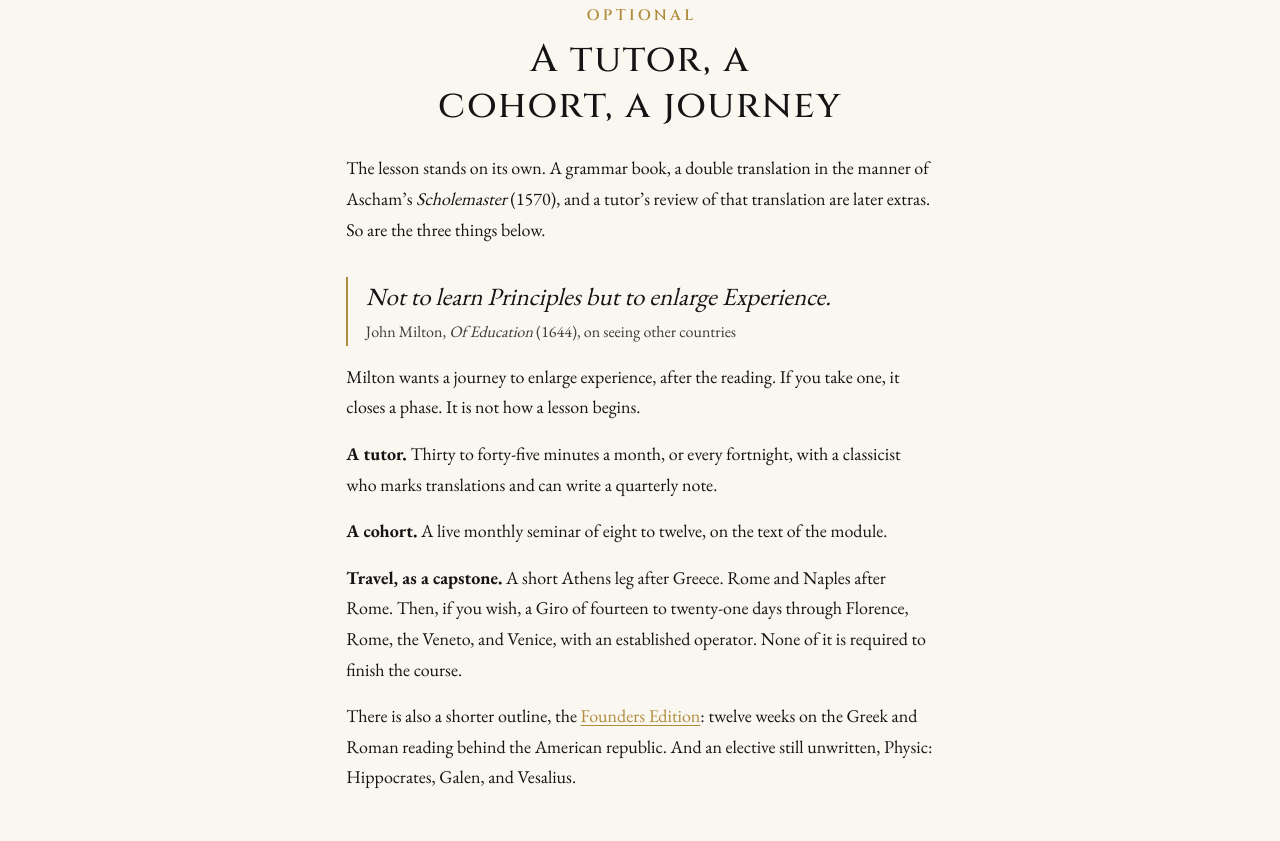
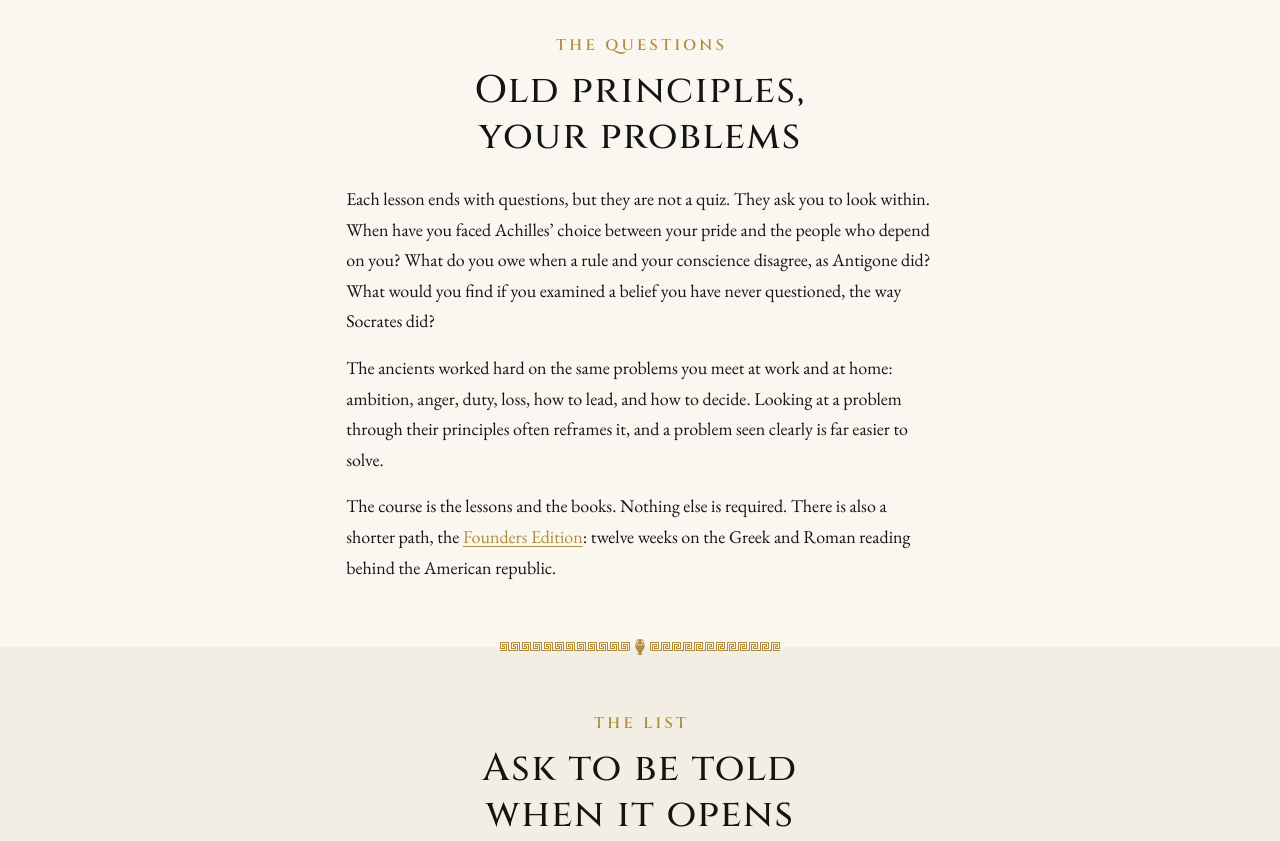
Before and after one commit to jpolitesmd/sophandros, an Astro site: page / in a window 1280 px wide. Shown: the part 5105-5946 px from the top of the page. Built offline with nearby package versions, Linux system fonts and the light colour scheme; Astro itself is replaced by a stand-in of ours; a web font is replaced by a local one.

Commit message:
Home: drop tutor/cohort/travel; add reflective-questions pitch

```diff
--- a/src/pages/index.astro
+++ b/src/pages/index.astro
@@ -171,8 +171,8 @@ import { site } from "../data/site";
         </li>
         <li>
           <span>4</span>
-          <h3>Check yourself</h3>
-          <p>A few questions with the answers revealed, then a short reflection.</p>
+          <h3>Look within</h3>
+          <p>Questions that turn the reading on your own life, and on a problem you face now.</p>
         </li>
       </ol>
       <p class="how-cta">
@@ -207,43 +207,27 @@ import { site } from "../data/site";
   <section class="section">
     <div class="wrap-narrow">
       <div class="section-head">
-        <span class="kicker">Optional</span>
-        <h2>A tutor, a cohort, a journey</h2>
+        <span class="kicker">The questions</span>
+        <h2>Old principles, your problems</h2>
       </div>
       <div class="prose">
         <p>
-          The lesson stands on its own. A grammar book, a double translation in the
-          manner of Ascham’s <em>Scholemaster</em> (1570), and a tutor’s review of
-          that translation are later extras. So are the three things below.
-        </p>
-        <blockquote class="quote">
-          Not to learn Principles but to enlarge Experience.
-          <footer>John Milton, <cite>Of Education</cite> (1644), on seeing other countries</footer>
-        </blockquote>
-        <p>
-          Milton wants a journey to enlarge experience, after the reading. If you
-          take one, it closes a phase. It is not how a lesson begins.
+          Each lesson ends with questions, but they are not a quiz. They ask you to
+          look within. When have you faced Achilles’ choice between your pride and
+          the people who depend on you? What do you owe when a rule and your
+          conscience disagree, as Antigone did? What would you find if you
+          examined a belief you have never questioned, the way Socrates did?
         </p>
         <p>
-          <strong>A tutor.</strong> Thirty to forty-five minutes a month, or every
-          fortnight, with a classicist who marks translations and can write a
-          quarterly note.
+          The ancients worked hard on the same problems you meet at work and at
+          home: ambition, anger, duty, loss, how to lead, and how to decide. Looking
+          at a problem through their principles often reframes it, and a problem
+          seen clearly is far easier to solve.
         </p>
         <p>
-          <strong>A cohort.</strong> A live monthly seminar of eight to twelve, on
-          the text of the module.
-        </p>
-        <p>
-          <strong>Travel, as a capstone.</strong> A short Athens leg after Greece.
-          Rome and Naples after Rome. Then, if you wish, a Giro of fourteen to
-          twenty-one days through Florence, Rome, the Veneto, and Venice, with an
-          established operator. None of it is required to finish the course.
-        </p>
-        <p>
-          There is also a shorter outline, the
-          <a href="/founders">Founders Edition</a>: twelve weeks on the Greek and
-          Roman reading behind the American republic. And an elective still unwritten,
-          Physic: Hippocrates, Galen, and Vesalius.
+          The course is the lessons and the books. Nothing else is required. There
+          is also a shorter path, the <a href="/founders">Founders Edition</a>:
+          twelve weeks on the Greek and Roman reading behind the American republic.
         </p>
       </div>
     </div>
```
